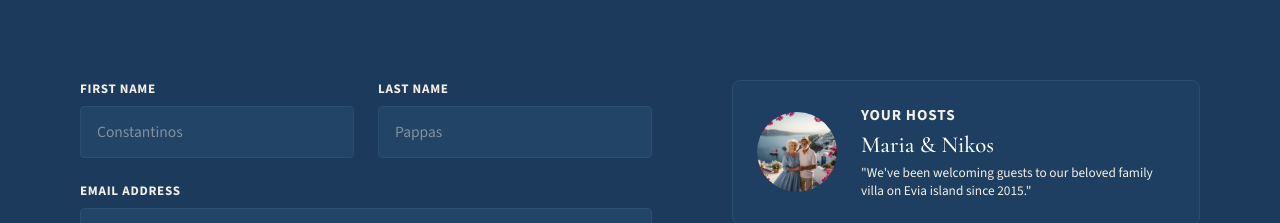
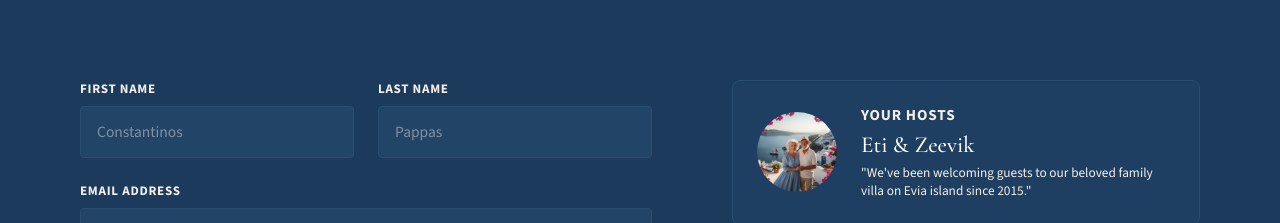
Before and after one commit to TalMekler/greenberg-villa-website, a React (Vite) app: page / in a window 1280 px wide. Shown: the part 3790-4013 px from the top of the page. Built offline with nearby package versions, Linux system fonts and the light colour scheme; no server answers; a web font is replaced by a local one.

Commit message:
Name Eti and Zeevik as the hosts
Co-Authored-By: Claude Opus 5 <noreply@anthropic.com>

```diff
--- a/src/components/sections/contact/Contact.tsx
+++ b/src/components/sections/contact/Contact.tsx
@@ -303,7 +303,7 @@ export function Contact({ stay }: ContactProps) {
             <div className="reveal flex items-center gap-6 rounded-lg border border-navy-line bg-[rgba(42,78,112,0.25)] p-6">
               <img
                 src={images.hosts}
-                alt="Maria and Nikos, the hosts of Green Villa"
+                alt="Eti and Zeevik, the hosts of Green Villa"
                 width={80}
                 height={80}
                 className="size-20 shrink-0 rounded-full object-cover"
--- a/src/i18n/el.ts
+++ b/src/i18n/el.ts
@@ -198,7 +198,7 @@ export const el: Dictionary = {
     },
     sent: {
       title: "Το αίτημα στάλθηκε",
-      body: "Ευχαριστούμε, {name}. Η Μαρία και ο Νίκος έλαβαν το αίτημά σας και συνήθως απαντούν εντός 24 ωρών.",
+      body: "Ευχαριστούμε, {name}. Η Έτι και ο Ζέεβικ έλαβαν το αίτημά σας και συνήθως απαντούν εντός 24 ωρών.",
       dates: "Ημερομηνίες",
       guests: "Επισκέπτες",
       replyTo: "Θα απαντήσουμε στο",
@@ -206,7 +206,7 @@ export const el: Dictionary = {
     },
     hosts: {
       label: "Οι οικοδεσπότες σας",
-      names: "Μαρία & Νίκος",
+      names: "Έτι & Ζέεβικ",
       quote:
         '"Υποδεχόμαστε επισκέπτες στην αγαπημένη μας οικογενειακή βίλα στην Εύβοια από το 2015."',
     },
--- a/src/i18n/en.ts
+++ b/src/i18n/en.ts
@@ -198,7 +198,7 @@ export const en: Dictionary = {
     },
     sent: {
       title: "Request sent",
-      body: "Thank you, {name}. Maria & Nikos have your request and usually reply within 24 hours.",
+      body: "Thank you, {name}. Eti & Zeevik have your request and usually reply within 24 hours.",
       dates: "Dates",
       guests: "Guests",
       replyTo: "We'll reply to",
@@ -206,7 +206,7 @@ export const en: Dictionary = {
     },
     hosts: {
       label: "Your Hosts",
-      names: "Maria & Nikos",
+      names: "Eti & Zeevik",
       quote:
         '"We\'ve been welcoming guests to our beloved family villa on Evia island since 2015."',
     },
--- a/src/i18n/he.ts
+++ b/src/i18n/he.ts
@@ -192,7 +192,7 @@ export const he: Dictionary = {
     },
     sent: {
       title: "הבקשה נשלחה",
-      body: "תודה, {name}. מריה וניקוס קיבלו את הבקשה ובדרך כלל משיבים תוך 24 שעות.",
+      body: "תודה, {name}. אתי וזאביק קיבלו את הבקשה ובדרך כלל משיבים תוך 24 שעות.",
       dates: "תאריכים",
       guests: "אורחים",
       replyTo: "נשיב לכתובת",
@@ -200,7 +200,7 @@ export const he: Dictionary = {
     },
     hosts: {
       label: "המארחים שלכם",
-      names: "מריה וניקוס",
+      names: "אתי וזאביק",
       quote: '"אנחנו מארחים בווילה המשפחתית האהובה שלנו באי אוויה מאז 2015."',
     },
     channels: { whatsapp: "וואטסאפ", phone: "טלפון", email: "אימייל" },
```
